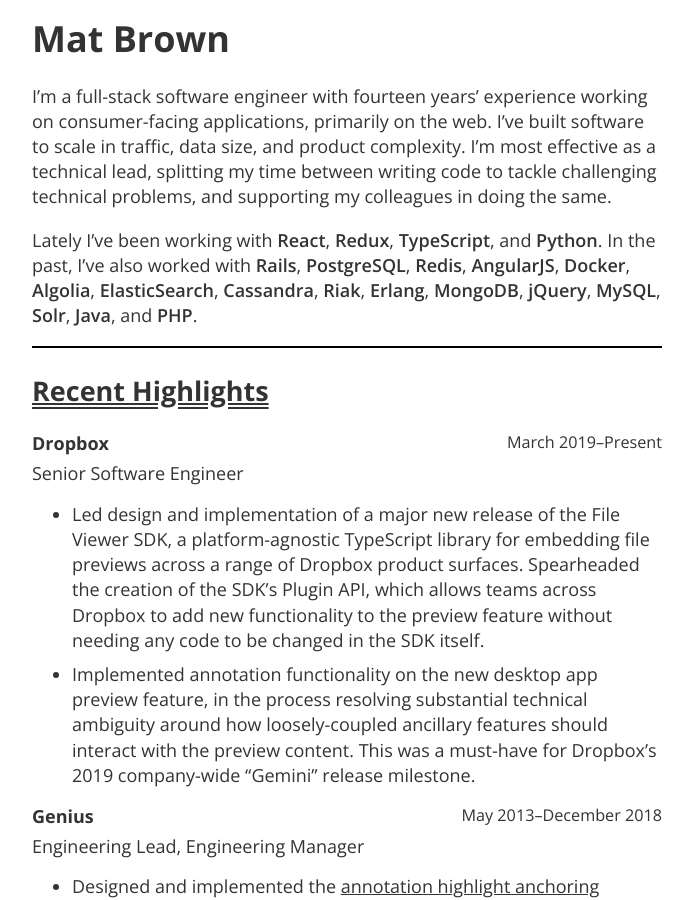
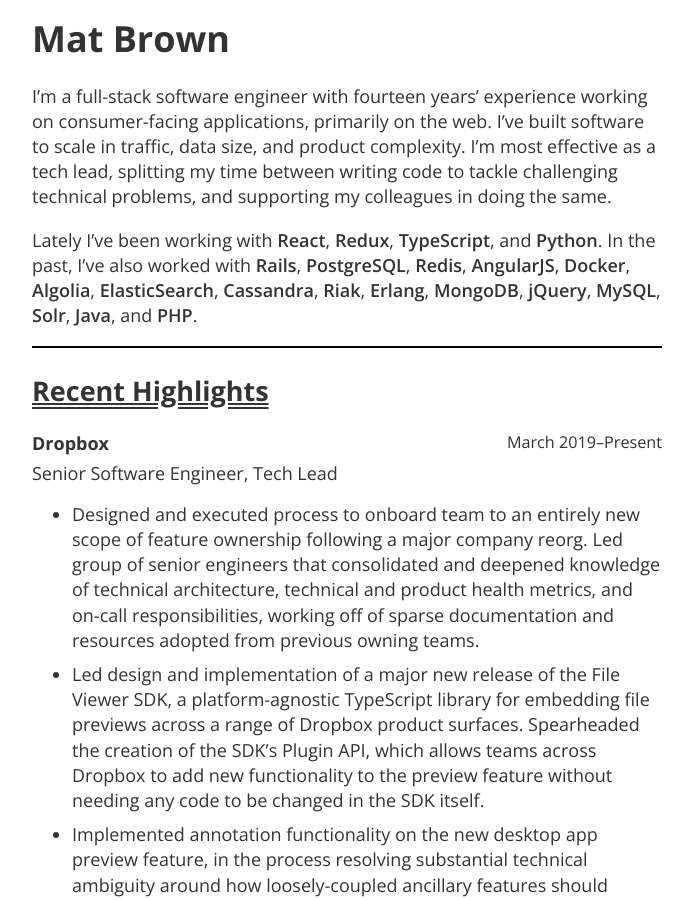
Before and after one commit to outoftime/outoftime.github.com, a Jekyll site: the page index.html, which Jekyll copies as it is, in a window 1280 px wide and 900 px high. Shown: the whole window, without its empty margins (293-986 px from the left). Built offline with Jekyll 4.4.1, drawn with Linux system fonts in a browser that asks for light colours.

Commit message:
Update work

```diff
--- a/index.html
+++ b/index.html
@@ -175,7 +175,7 @@
           I’m a full-stack software engineer with fourteen years’ experience
           working on consumer-facing applications, primarily on the web. I’ve
           built software to scale in traffic, data size, and product
-          complexity. I’m most effective as a technical lead, splitting my time
+          complexity. I’m most effective as a tech lead, splitting my time
           between writing code to tackle challenging technical problems, and
           supporting my colleagues in doing the same.
         </p>
@@ -216,9 +216,15 @@
           >Dropbox</a>
         </h3>
         <h4 class="section__subhead">
-          Senior Software Engineer
+          Senior Software Engineer, Tech Lead
         </h4>
         <ul class="section__details">
+          <li>
+            Designed and executed process to onboard team to an entirely new scope of feature ownership following
+            a major company reorg. Led group of senior engineers that consolidated and deepened knowledge of
+            technical architecture, technical and product health metrics, and on-call responsibilities,
+            working off of sparse documentation and resources adopted from previous owning teams.
+          </li>
           <li>
             Led design and implementation of a major new release of the File Viewer SDK, a platform-agnostic
             TypeScript library for embedding file previews across a range of Dropbox product surfaces.
```
